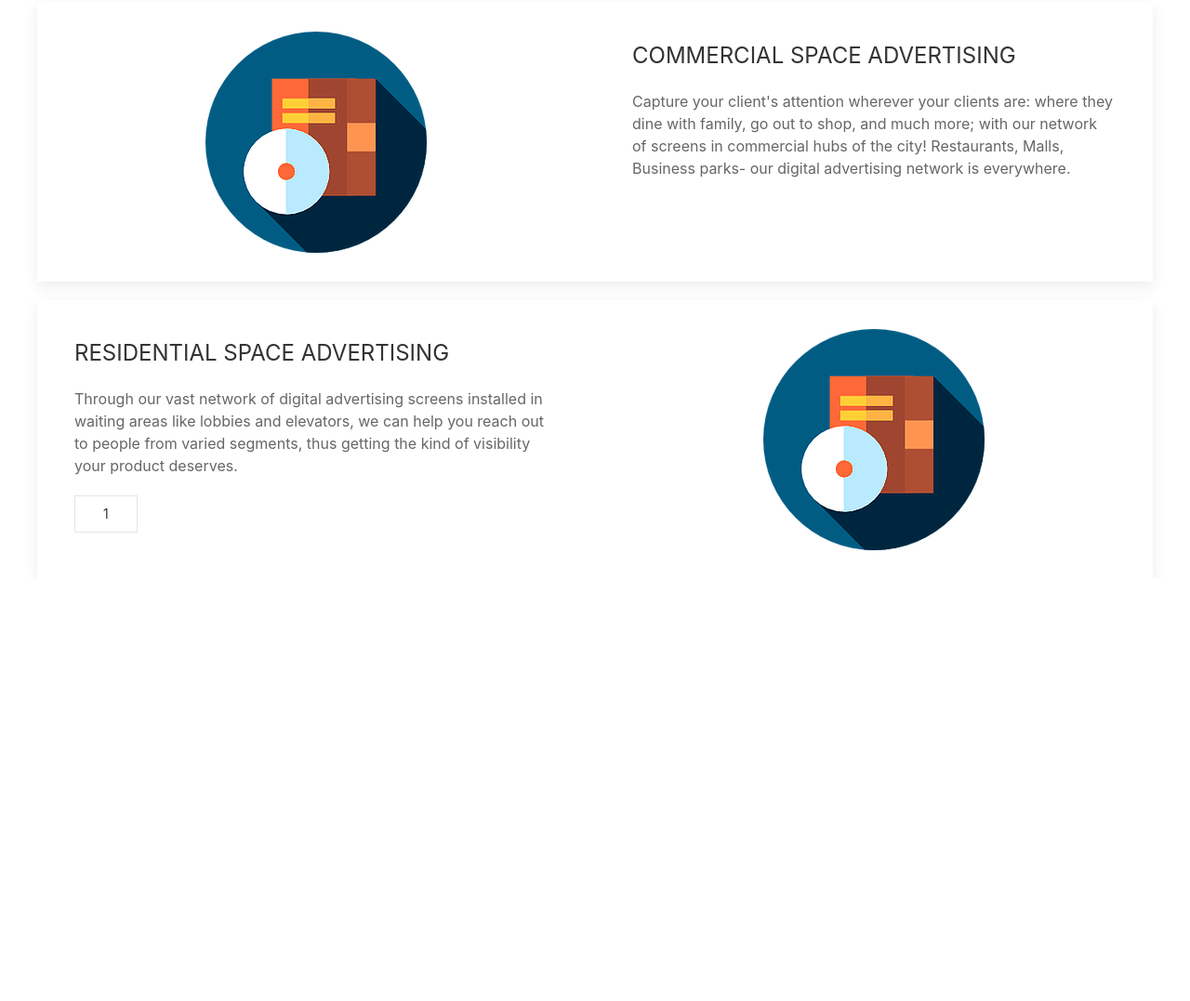
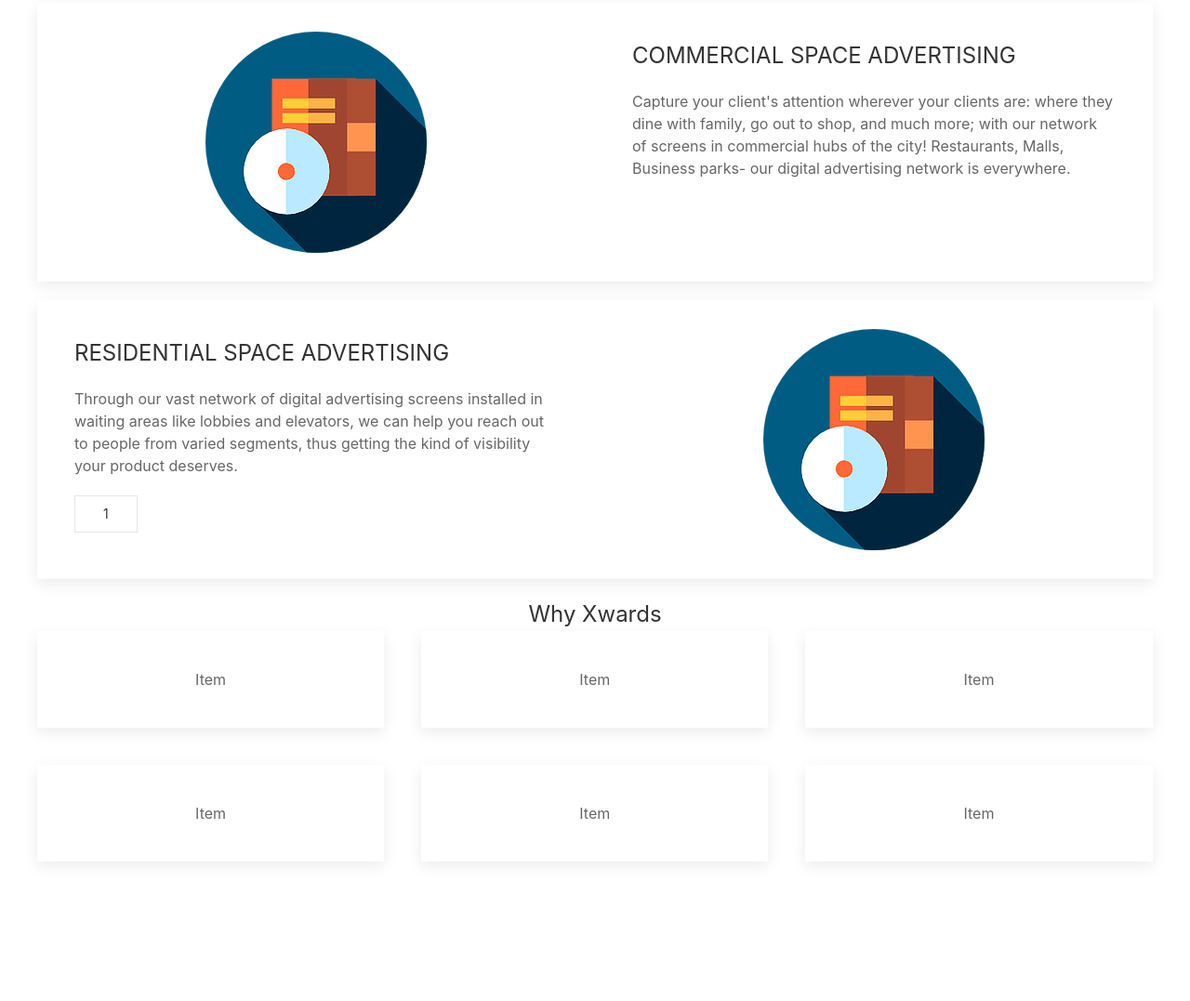
Before and after one commit to josephv7/xwards_site, a website: page index.html in a window 1280 px wide. Shown: the part 1749-2826 px from the top of the page at 93% size. Before the commit the page ends 2372 px from the top, so only its background shows below. Drawn offline with Linux system fonts and the light colour scheme.

Commit message:
tried grid with parallax....working without any content in card

```diff
--- a/index.html
+++ b/index.html
@@ -314,9 +314,44 @@
             </div>
         </div>
 
+        <!-- Starting why Xwards -->
+
+        <div class="uk-container uk-container-expand">
+
+                <div class="uk-text-center@s uk-text-lead uk-text-large uk-text-top uk-margin-top">Why Xwards</div>
+
+                <!--  -->
+
+                <div class="uk-child-width-1-2@s uk-child-width-1-2@m uk-child-width-1-3@l uk-text-center" uk-grid="parallax: 150">
+
+                        <div>
+                            <div class="uk-card uk-card-default uk-card-body">Item</div>
+                        </div>
+                        <div>
+                            <div class="uk-card uk-card-default uk-card-body">Item</div>
+                        </div>
+                        <div>
+                            <div class="uk-card uk-card-default uk-card-body">Item</div>
+                        </div>
+                        <div>
+                            <div class="uk-card uk-card-default uk-card-body">Item</div>
+                        </div>
+                        <div>
+                            <div class="uk-card uk-card-default uk-card-body">Item</div>
+                        </div>
+                        <div>
+                            <div class="uk-card uk-card-default uk-card-body">Item</div>
+                        </div>
+                    </div>
+
+                <!--  -->
 
         </div>
-        <script src="dist/bundle.js"></script>
+
+
+
+    </div>
+    <script src="dist/bundle.js"></script>
 </body>
 
 </html>
```
